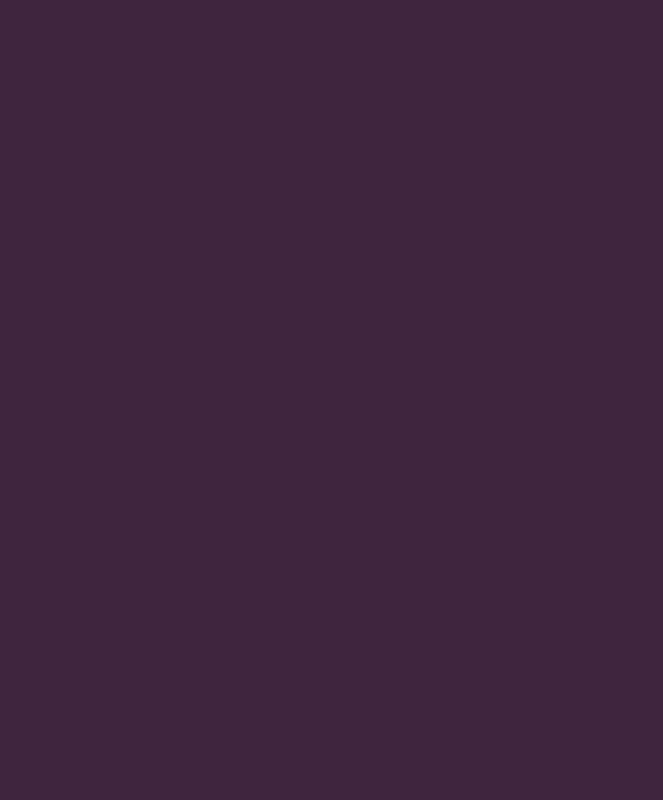
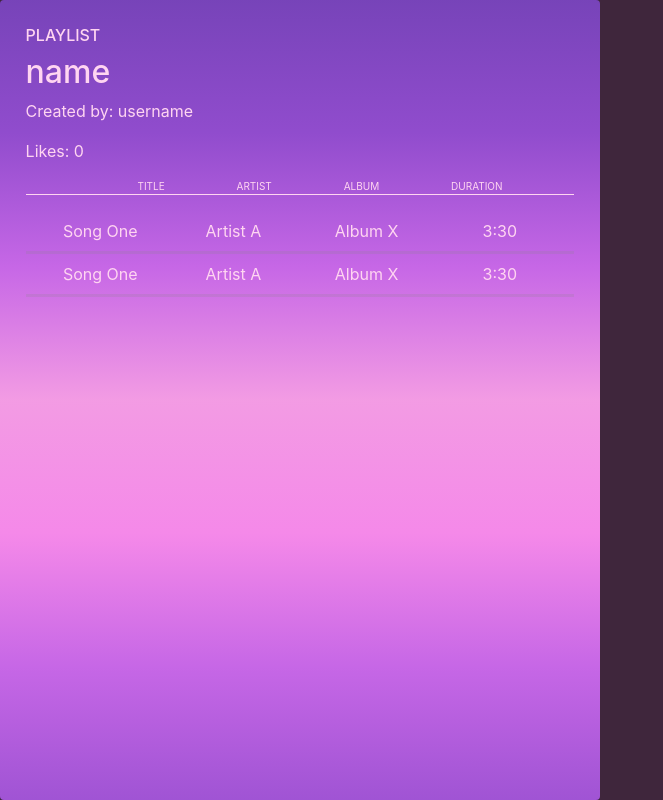
Before and after one commit to KyleElison/Sunhack2024, a React (Create React App) app in the folder frontend/: page /Songs/Songs.js/1 in a window 1280 px wide. Before the commit this address had no page. Shown: the whole page, without its empty margins (0-663 px from the left). Built offline with nearby package versions, Linux system fonts and the light colour scheme.

Commit message:
started dynamic playlist linking support

```diff
--- a/frontend/src/views/Songs/Songs.js
+++ b/frontend/src/views/Songs/Songs.js
@@ -26,14 +26,14 @@ function Songs() {
   }
   return (
     <div className="playlist">
-      <div className = "header">
+      <div className="header">
         <h6>PLAYLIST</h6>
         <h2>{playlistData.name}</h2>
         <p>Created by: {playlistData.username}</p>
         <p>Likes: {playlistData.likes}</p>
       </div>
       <div className="song-list">
-      <div className= "songListHeader">
+        <div className="songListHeader">
           <ul >
             <li> TITLE </li>
             <li> ARTIST </li>
--- a/frontend/src/views/app/App.js
+++ b/frontend/src/views/app/App.js
@@ -1,5 +1,5 @@
 // App.js
-import {  BrowserRouter, Routes, Route, NavLink } from 'react-router-dom';
+import { BrowserRouter, Routes, Route, NavLink } from 'react-router-dom';
 import Playlists from '../playlists/Playlists'
 import Songs from '../Songs/Songs'
 import Home from '../home/home';
@@ -11,7 +11,7 @@ const App = () => {
         <Route path="/" element={<Home />} />
         <Route path="/playlists" element={<Playlists />}>
         </Route>
-          <Route path="/Songs" element={<Songs />}>
+        <Route path="/Songs/Songs.js/:playlistId" element={<Songs />}>
         </Route>
       </Routes>
     </BrowserRouter>
--- a/frontend/src/views/playlists/Playlists.js
+++ b/frontend/src/views/playlists/Playlists.js
@@ -2,6 +2,7 @@ import React, { Component } from "react";
 import Modal from "../../components/Modal";
 import axios from "axios";
 import './Playlists.css'; // Import the CSS file
+import { Link } from "react-router-dom";
 
 class Playlists extends Component {
     constructor(props) {
@@ -86,9 +87,11 @@ class Playlists extends Component {
     renderItems = () => {
         const { viewCompleted } = this.state;
         const newItems = this.state.playlists;
+        const linkThing = "../Songs/Songs.js/";
 
         return newItems.map((item) => (
-            <div class="playlistContainer">
+            < div class="playlistContainer" >
+                <Link to={linkThing + item.id}>
                     <div class="playlist">
                         <span>
                             <br></br>
@@ -115,6 +118,7 @@ class Playlists extends Component {
                             Like
                         </button>
                     </div >
+                </Link>
             </div >
         ));
     };
```
Lines whose indentation alone changed are shown as unchanged.
